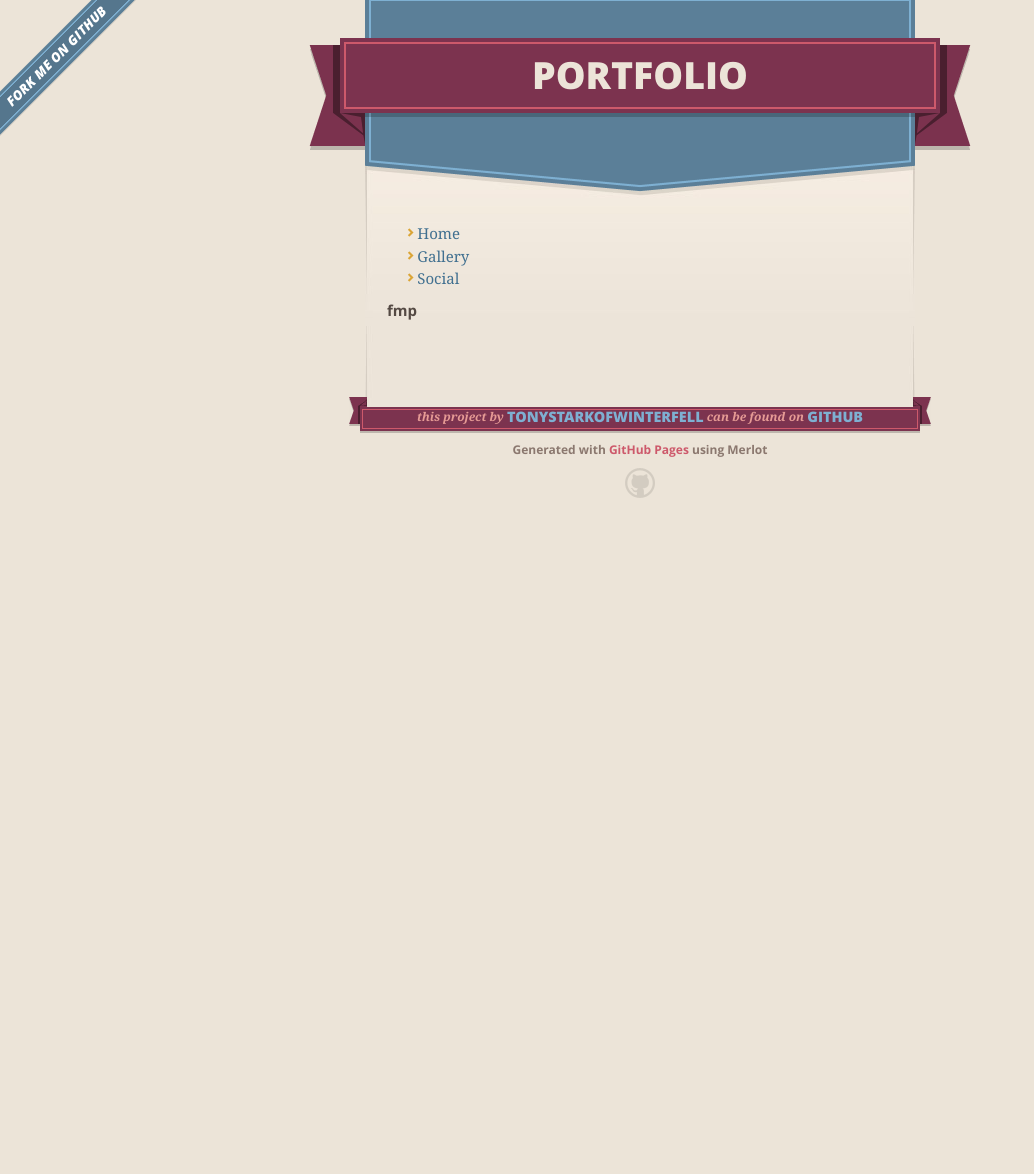
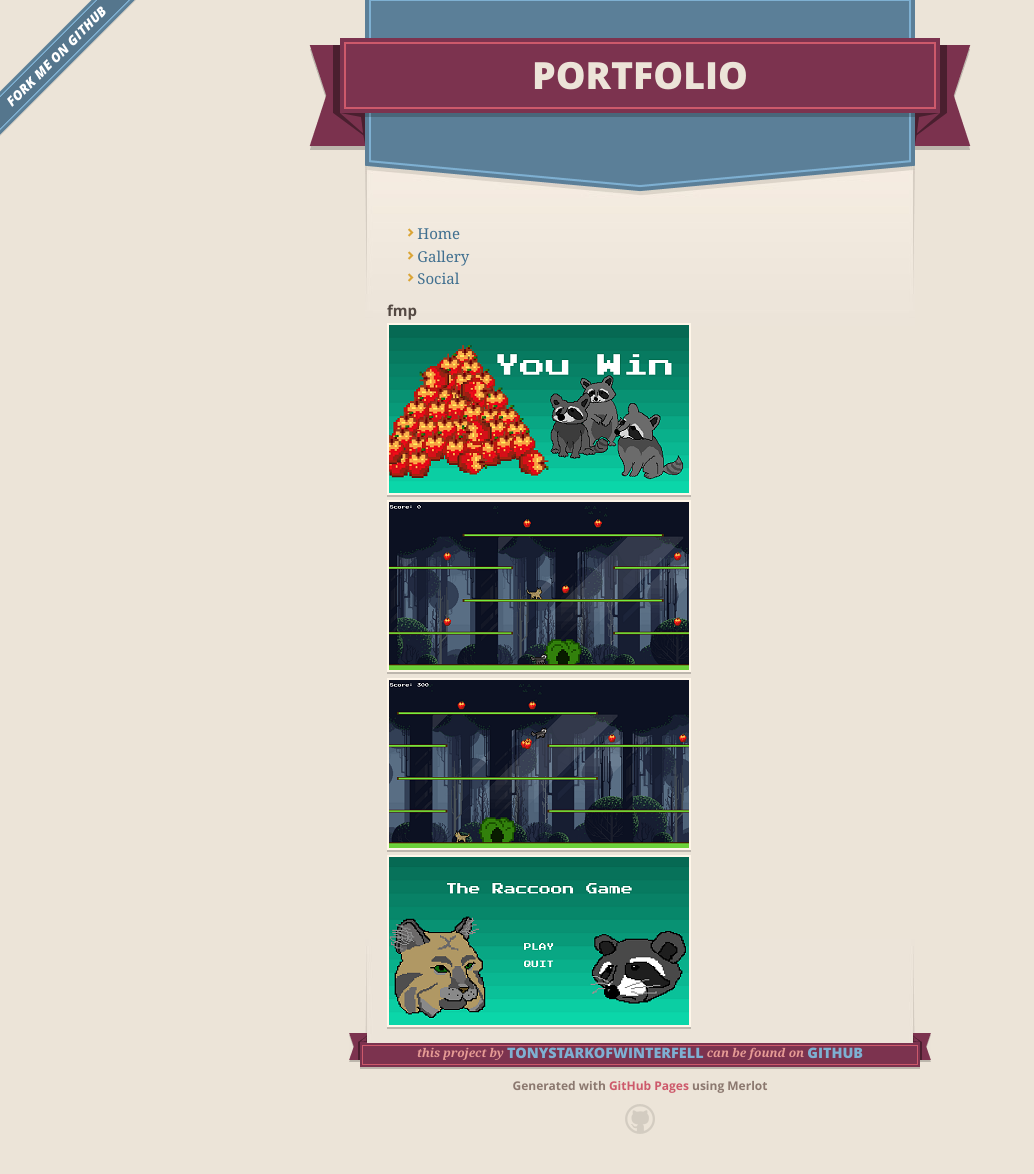
Before and after one commit to TonyStarkOfWinterfell/portfolio, a Jekyll site: the page built from fmp.md, in a window 1280 px wide. Shown: the whole page, without its empty margins (0-1034 px from the left). Built offline with Jekyll 4.4.1, drawn with Linux system fonts in a browser that asks for light colours; our own code applies the rules of GitHub Pages for plain Markdown files; the repository's description, which GitHub fills in, is left out; before the commit the page ends 900 px from its top, so only the background shows below that.

Commit message:
Update fmp.md

```diff
--- a/fmp.md
+++ b/fmp.md
@@ -1 +1,16 @@
 # fmp
+
+<div>
+      <a class="example-image-link" href="assets/Fmp/Level.PNG" data-lightbox="example-set" data-title="Click the right half of the image to move forward.">
+        <img class="example-image" src="assets/Gallery/EndScene_thumb.png" alt=""/>
+  </a>
+      <a class="example-image-link" href="assets/Fmp/input.PNG" data-lightbox="example-set" data-title="Or press the right arrow on your keyboard.">
+        <img class="example-image" src="assets/Gallery/Game lvl1_thumb.png" alt="" />
+  </a>
+      <a class="example-image-link" href="assets/Fmp/Menu.PNG" data-lightbox="example-set" data-title="The next image in the set is preloaded as you're viewing.">
+        <img class="example-image" src="assets/Gallery/PickUp_thumb.png" alt="" />
+  </a>
+      <a class="example-image-link" href="assets/Fmp/Shop.PNG" data-lightbox="example-set" data-title="Click anywhere outside the image or the X to the right to close.">
+        <img class="example-image" src="assets/Gallery/TitleScreen_thumb.png" alt="" />
+  </a>
+    </div>
```
